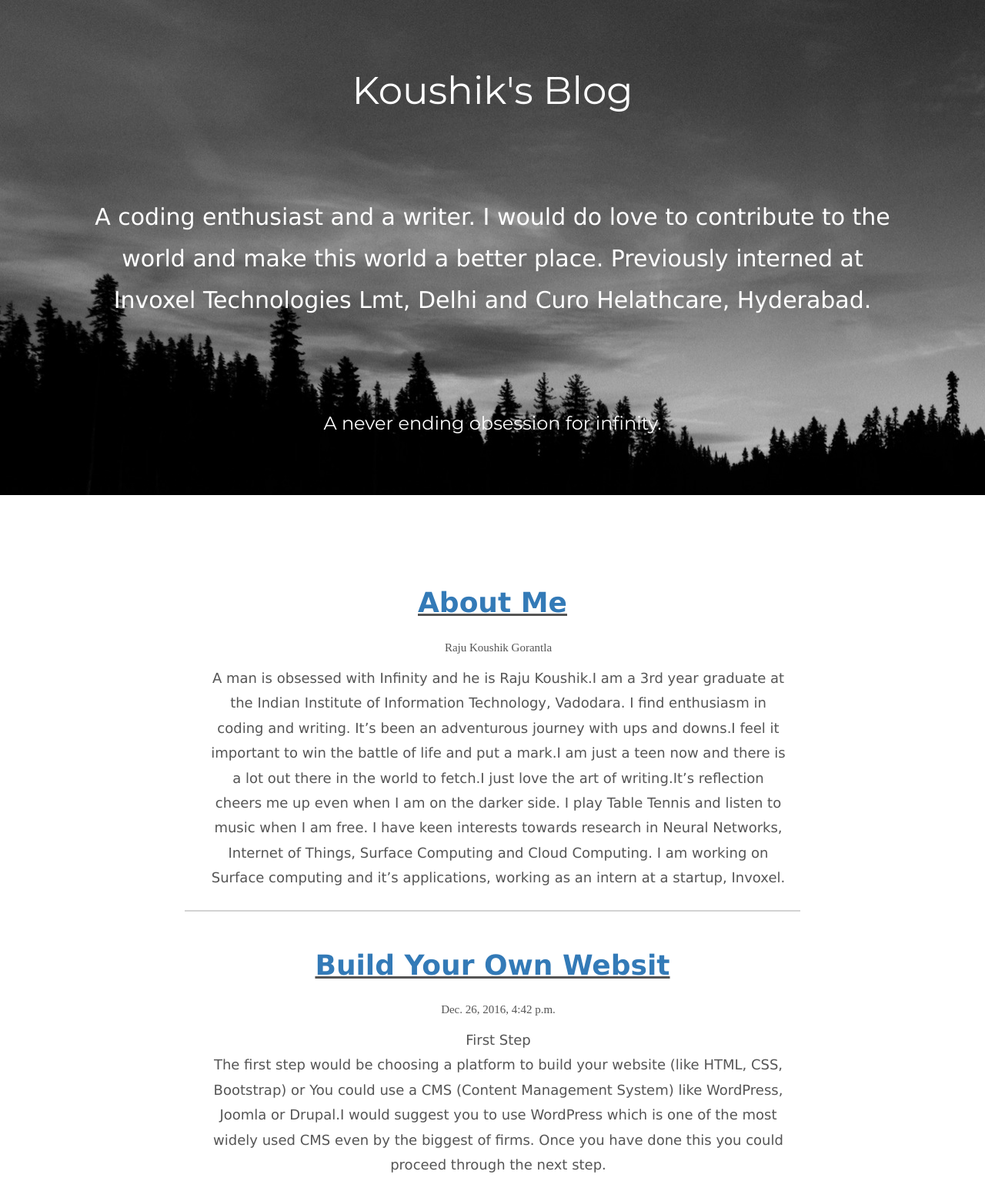
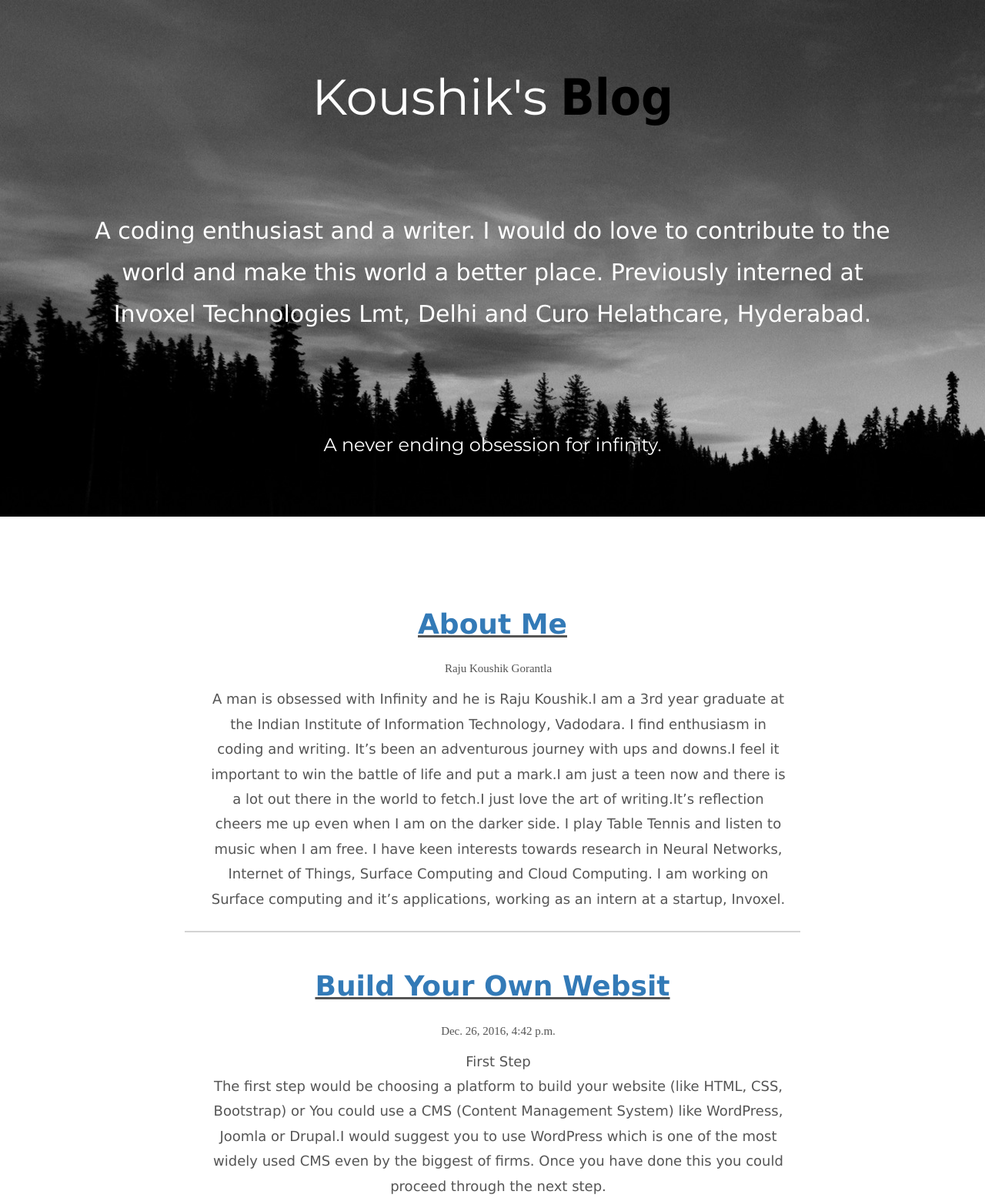
Before and after one commit to RajuKoushik/infiblog, a Django app: page /home/ in a window 1280 px wide. Shown: the part 80-1636 px from the top of the page at 77% size. Run offline with Django 3.2, Linux system fonts and the light colour scheme; data comes from the database, SQL or seed files in the repository; some libraries are stand-ins or nearby versions.

Commit message:
UI glitches

```diff
--- a/blog/templates/blog/home.html
+++ b/blog/templates/blog/home.html
@@ -1,7 +1,7 @@
 <!DOCTYPE html>
 <html lang="en">
 <head>
-
+    <link href="css/hover.css" rel="stylesheet" media="all">
     <link rel="stylesheet" href="https://cdnjs.cloudflare.com/ajax/libs/font-awesome/4.7.0/css/font-awesome.min.css">
      {% load static %}
 
@@ -67,6 +67,25 @@
 
 
             }
+
+
+             .hvr-float {
+  display: inline-block;
+  vertical-align: middle;
+  transform: translateZ(0);
+  box-shadow: 0 0 1px rgba(0, 0, 0, 0);
+  backface-visibility: hidden;
+  -moz-osx-font-smoothing: grayscale;
+  transition-duration: 0.3s;
+  transition-property: transform;
+  transition-timing-function: ease-out;
+}
+.hvr-float:hover,
+.hvr-float:focus,
+.hvr-float:active {
+  transform: translateY(-8px);
+}
+
 
 
 .social-icon {
@@ -178,6 +197,9 @@
   .navbar-nav  li a:hover {
       color: #1abc9c !important;
   }
+      p.detail { color:#4C4C4C;font-weight:bold;font-family:Calibri}
+span.name { color:#000000;font-weight:bold;font-family:Tahoma }
+
   </style>
 </head>
 <body>
@@ -207,13 +229,13 @@
 <!-- First Container -->
  {% load static %}
 <div class="container-fluid bg-1 text-center test" >
-  <h1 style="font-size:50px">Koushik's Blog</h1>
+  <h1 style="font-size:65px" class="detail hvr-float">Koushik's <span class="name">Blog</span></h1>
 
 
   <p class="pos testfont" style="font-size:30px">  A coding enthusiast and a writer. I would do love to contribute to the world and make this world a better place. Previously interned at Invoxel Technologies Lmt, Delhi and Curo Helathcare, Hyderabad.
 </p>
 
-    <h3>A never ending obsession for infinity.</h3>
+    <h3 class="hvr-float">A never ending obsession for infinity.</h3>
 </div>
 
 <!-- Second Container -->
@@ -221,7 +243,7 @@
 
 <div id="border" style="max-width: 800px; margin : 0 auto;">
                 <div id="about">
-                    <h1 id="btitle"> <a href="{{ post.id }}"><strong>About Me</strong></a> </h1>
+                    <h1 id="btitle" class="hvr-float"> <a href="{{ post.id }}"><strong>About Me</strong></a> </h1>
                     <p id="date">Raju Koushik Gorantla</p>
                 </div>
                 <p id="text">A man is obsessed with Infinity and he is Raju Koushik.I am a 3rd year graduate at the Indian Institute of Information Technology, Vadodara. I find enthusiasm in coding and writing. It’s been an adventurous journey with ups and downs.I feel it important to win the battle of life and put a mark.I am just a teen now and there is a lot out there in the world to fetch.I just love the art of writing.It’s reflection cheers me up even when I am on the darker side. I play Table Tennis and listen to music when I am free.
@@ -236,7 +258,7 @@ I am working on Surface computing and it’s applications, working as an intern
  {% for post in posts %}
             <div id="border" style="max-width: 800px; margin : 0 auto;">
                 <div id="post">
-                    <h1 id="btitle"> <a href="{{ post.id }}"><strong>{{ post.title }}</strong></a> </h1>
+                    <h1 id="btitle" class="hvr-float"> <a href="{{ post.id }}"><strong>{{ post.title }}</strong></a> </h1>
                     <p id="date">{{ post.published_date }}</p>
                 </div>
                 <p id="text">{{ post.text|linebreaksbr }}</p>
@@ -248,7 +270,7 @@ I am working on Surface computing and it’s applications, working as an intern
 
 <!-- Footer -->
 <footer class="container-fluid bg-4 text-center">
-  <p><a href="https://github.com/RajuKoushik"> 	&copy; Raju Koushik </a>   Powered by   <a href="https://www.djangoproject.com/">Django</a></p>
+  <p><a href="https://github.com/RajuKoushik"> 	&copy; Raju Koushik           </a>        Powered by   <a href="https://www.djangoproject.com/">Django</a></p>
       <div class="container">
  <ul class="social-icon animate pull-right">
                 <li><a href="https://www.facebook.com/g.rajukoushik" title="facebook" target="_blank"><i class="fa fa-facebook"></i></a></li> <!-- change the link to social page and edit title-->
--- a/blog/templates/blog/indi_post.html
+++ b/blog/templates/blog/indi_post.html
@@ -105,7 +105,7 @@
 
             <div id="border" style="max-width: 800px; margin : 0 auto;">
                 <div id="post">
-                    <h1 id="btitle"><strong>{{ post.title }}</strong></h1>
+                    <h1 id="btitle "><strong>{{ post.title }}</strong></h1>
                     <p id="date">Published : {{ post.published_date }}</p>
                 </div>
                 <p id="text">{{ post.text|linebreaksbr }}</p>
--- a/blog/templates/blog/project_list.html
+++ b/blog/templates/blog/project_list.html
@@ -153,4 +153,6 @@
 
 
 
+
+
 </html>
```
Also changed, not shown: blog/templates/blog/post_list.html (+16 -0 lines).
